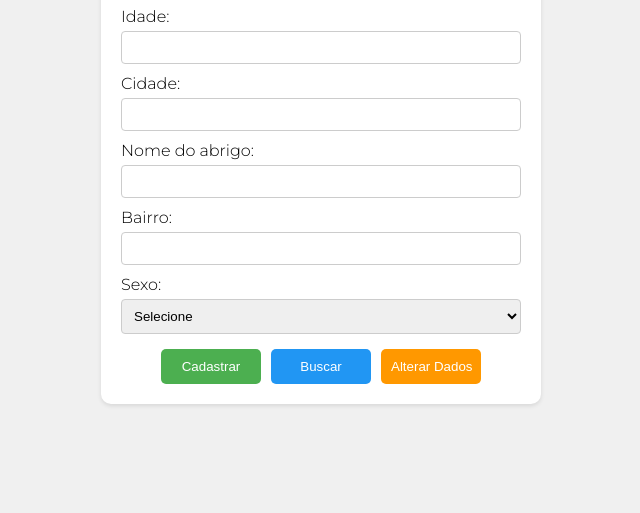
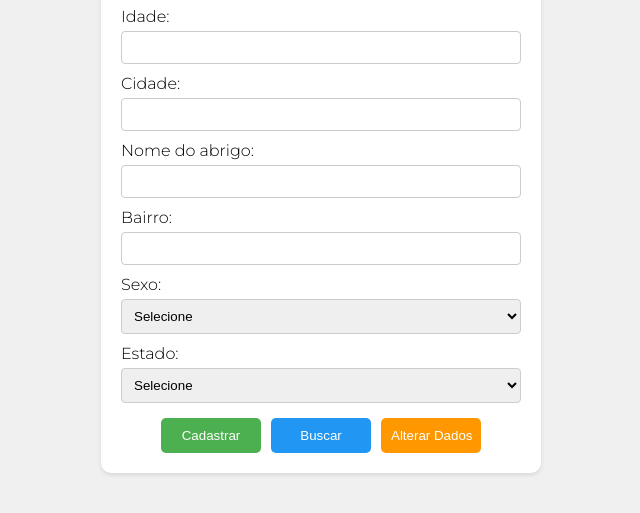
Before and after one commit to NthMateus28/CEAD-Desabrigados, a plain HTML site: page Abrigados Cead/pages/cadastrar.html in a window 1280 px wide. Shown: the part 221-734 px from the top of the page, without its empty margins (319-959 px from the left). Drawn offline with Linux system fonts and the light colour scheme.

Commit message:
Update cadastrar.html

```diff
--- a/Abrigados Cead/pages/cadastrar.html
+++ b/Abrigados Cead/pages/cadastrar.html
@@ -33,10 +33,17 @@
             <option value="feminino">Feminino</option>
         </select>
 
+        <!-- Novo campo de entrada/saída -->
+        <label for="estado">Estado:</label>
+        <select id="estado" name="estado" required>
+            <option value="">Selecione</option>
+            <option value="entrada">Entrada</option>
+            <option value="saida">Saída</option>
+        </select>
+
         <div class="button-group">
             <input type="submit" value="Cadastrar">
             <input type="button" class="buscar" value="Buscar" onclick="buscarDesabrigado()">
-            <!-- Atualizado para chamar a função `alterarDesabrigado` -->
             <input type="button" class="alterar" value="Alterar Dados" onclick="alterarDesabrigado()">
         </div>
     </form>
```
